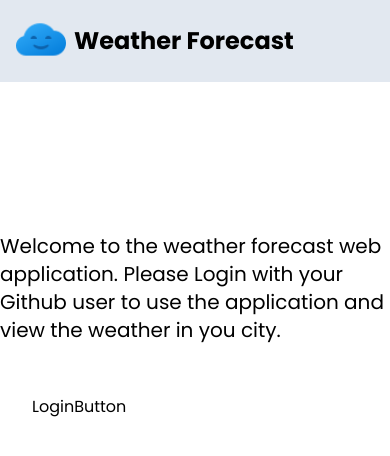
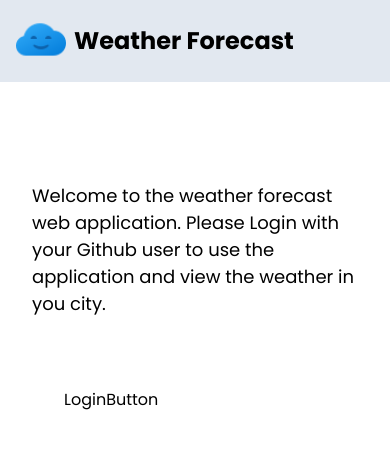
Before and after one commit to michael-padin/weather-forecast, a React (Create React App) app: page /login in a window 390 px wide. Shown: the top 456 px of the page. Built offline with nearby package versions, Linux system fonts and the light colour scheme.

Commit message:
style: update style on auth page for responsiveness

```diff
--- a/src/pages/Auth.tsx
+++ b/src/pages/Auth.tsx
@@ -4,13 +4,13 @@ import { LoginButton } from "../components";
 const Auth = () => {
   return (
     <div className="w-[100%] flex flex-col">
-      <div className="text-left flex max-w-[700px] mt-[150px] mx-auto flex-col gap-[2rem] text">
-        <p className="text-xl">
+      <div className="text-left flex max-w-[700px] mt-[100px] sm:px-8 lg:mt-[150px] mx-auto flex-col gap-[2rem] text">
+        <p className="text-[18px]">
           Welcome to the weather forecast web application. Please Login with
           your Github user to use the application and view the weather in you
           city.
         </p>
-        <div className="flex">
+        <div className="flex mt-[20px]">
           <LoginButton />
         </div>
       </div>
```
